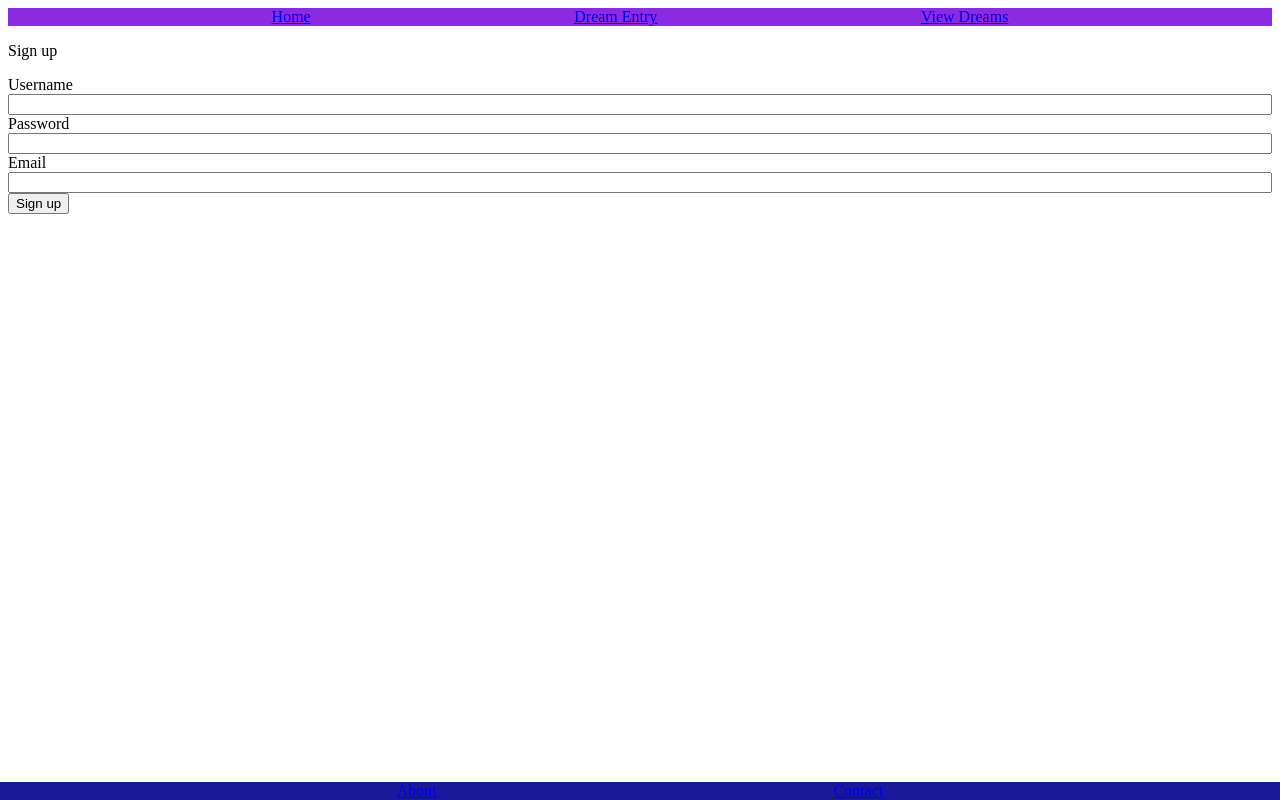
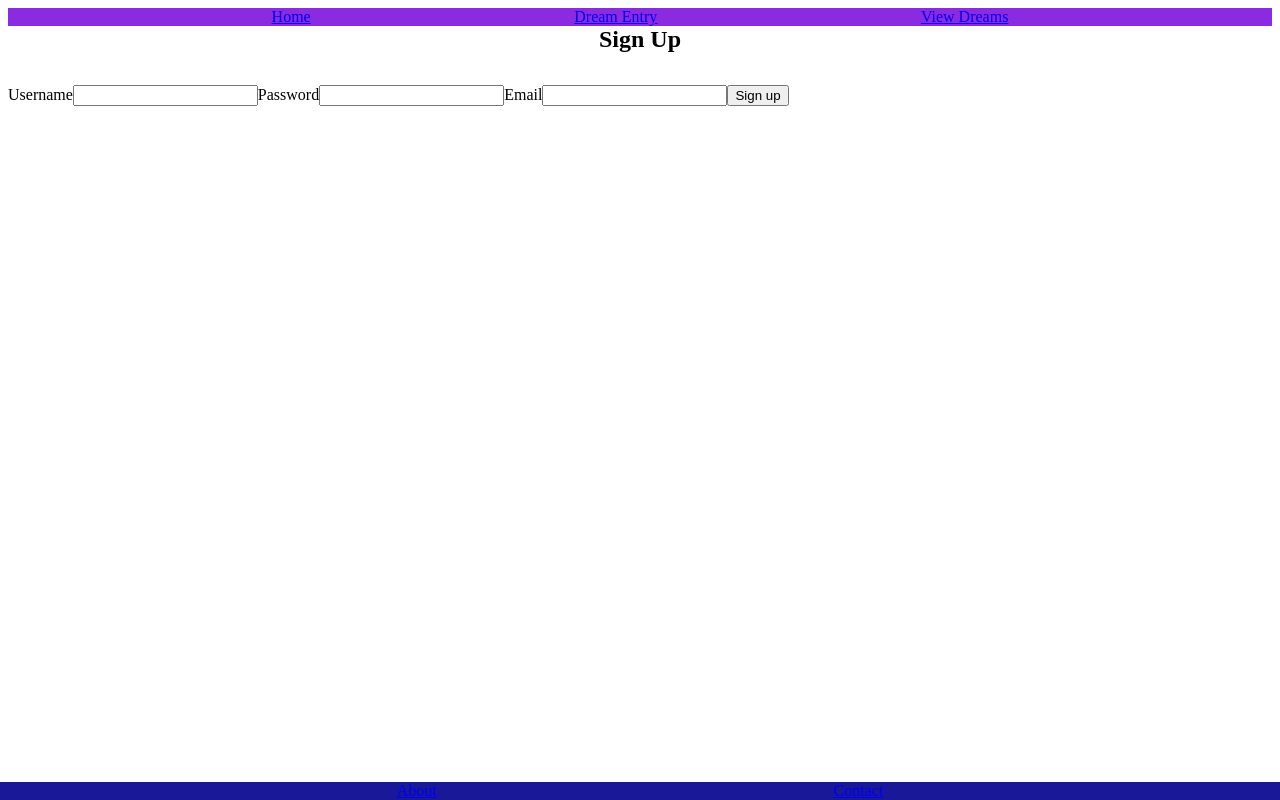
Before and after one commit to geojasent/recountSheep, a React (Create React App) app in the folder client/: page /signup in a window 1280 px wide. Built offline with nearby package versions, Linux system fonts and the light colour scheme.

Commit message:
initial signup and login page hooks setup

```diff
--- a/client/src/components/UserInfo.tsx
+++ b/client/src/components/UserInfo.tsx
@@ -1,40 +1,58 @@
 import './UserInfo.modules.css';
 
-export interface ISignUpProps {}
+interface ILoginSignUpData {
+    userName: string;
+    userPassword: string;
+    userEmail: string;
+    // userRole: string;
+}
 
-const UserNameInput: React.FunctionComponent<ISignUpProps> = (props) => {
+interface LoginSignUpProps extends ILoginSignUpData {
+    updateFields: (fields: Partial<ILoginSignUpData>) => void;
+}
+
+export function UserNameInput({ userName, updateFields }: LoginSignUpProps) {
     return (
-        <div className="signupInfo">
-            <span>Username</span>
-            <input></input>
-        </div>
+        <>
+            <label>Username</label>
+            <input
+                className="userNameInput"
+                onChange={(e) => {
+                    updateFields({ userName: e.target.value });
+                }}
+            ></input>
+        </>
     );
-};
+}
 
-const LoginInput: React.FunctionComponent<ISignUpProps> = (props) => {
+export function PasswordInput({ userPassword, updateFields }: LoginSignUpProps) {
     return (
-        <div className="signupInfo">
-            <span>Username or Email</span>
-            <input></input>
-        </div>
+        <>
+            <label>Password</label>
+            <input
+                className="userPassword"
+                onChange={(e) => {
+                    updateFields({ userPassword: e.target.value });
+                }}
+            ></input>
+        </>
     );
-};
+}
+export function EmailInput({ userEmail, updateFields }: LoginSignUpProps) {
+    return (
+        <>
+            <label>Email</label>
+            <input
+                className="userEmail"
+                onChange={(e) => {
+                    updateFields({ userEmail: e.target.value });
+                }}
+            ></input>
+        </>
+    );
+}
 
-const PasswordInput: React.FunctionComponent<ISignUpProps> = (props) => {
-    return (
-        <div className="signupInfo">
-            <span>Password</span>
-            <input></input>
-        </div>
-    );
-};
-const EmailInput: React.FunctionComponent<ISignUpProps> = (props) => {
-    return (
-        <div className="signupInfo">
-            <span>Email</span>
-            <input></input>
-        </div>
-    );
-};
-
-export { UserNameInput, LoginInput, PasswordInput, EmailInput };
+// move to subscribe page
+// export function userRoleChange({ userRole: updateFields }: LoginSignUpProps) {
+//     return <></>;
+// }
--- a/client/src/pages/Login.tsx
+++ b/client/src/pages/Login.tsx
@@ -1,17 +1,50 @@
-import { LoginInput, PasswordInput } from '../components/UserInfo';
+import { FormEvent, useState } from 'react';
+import { FormWrapper } from '../components/FormWrapper';
+import { UserNameInput, PasswordInput } from '../components/UserInfo';
 import './LoginSignUp.modules.css';
 
-export interface ISignUpProps {}
+export interface ILoginData {
+    userName: string;
+    userPassword: string;
+    userEmail: string;
+}
 
-const Login: React.FunctionComponent<ISignUpProps> = (props) => {
+const INITIALUSERDATA: ILoginData = {
+    userName: '',
+    userPassword: '',
+    userEmail: ''
+};
+
+const Login: React.FC = () => {
+    const [userData, setUserData] = useState(INITIALUSERDATA);
+
+    function updateFields(fields: Partial<ILoginData>) {
+        setUserData((prev) => {
+            return { ...prev, ...fields };
+        });
+    }
+
+    const onSubmit = async (e: FormEvent) => {
+        e.preventDefault();
+        try {
+            const body = userData;
+            console.log(body);
+        } catch (err) {
+            console.log(err);
+        }
+    };
+
     return (
         <div id="loginContainer">
-            <p>Login</p>
-            <LoginInput />
-            <PasswordInput />
-            <button type="submit" className="loginSignupButton">
-                Login
-            </button>
+            <FormWrapper title="Login">
+                <form id="form" onSubmit={onSubmit}>
+                    <UserNameInput {...userData} updateFields={updateFields} />
+                    <PasswordInput {...userData} updateFields={updateFields} />
+                    <button type="submit" className="loginSignupButton">
+                        Login
+                    </button>
+                </form>
+            </FormWrapper>
         </div>
     );
 };
--- a/client/src/pages/SignUp.tsx
+++ b/client/src/pages/SignUp.tsx
@@ -1,18 +1,51 @@
+import { FormEvent, useState } from 'react';
+import { FormWrapper } from '../components/FormWrapper';
 import { UserNameInput, PasswordInput, EmailInput } from '../components/UserInfo';
 import './LoginSignUp.modules.css';
 
-export interface ISignUpProps {}
+export interface ISignUpData {
+    userName: string;
+    userPassword: string;
+    userEmail: string;
+}
 
-const SignUp: React.FunctionComponent<ISignUpProps> = (props) => {
+const INITIALUSERDATA: ISignUpData = {
+    userName: '',
+    userPassword: '',
+    userEmail: ''
+};
+
+const SignUp: React.FC = () => {
+    const [userData, setUserData] = useState(INITIALUSERDATA);
+
+    function updateFields(fields: Partial<ISignUpData>) {
+        setUserData((prev) => {
+            return { ...prev, ...fields };
+        });
+    }
+
+    const onSubmit = async (e: FormEvent) => {
+        e.preventDefault();
+        try {
+            const body = userData;
+            console.log(body);
+        } catch (err) {
+            console.log(err);
+        }
+    };
+
     return (
         <div id="signupContainer">
-            <p>Sign up</p>
-            <UserNameInput />
-            <PasswordInput />
-            <EmailInput />
-            <button type="submit" className="loginSignupButton">
-                Sign up
-            </button>
+            <FormWrapper title="Sign Up">
+                <form id="form" onSubmit={onSubmit}>
+                    <UserNameInput {...userData} updateFields={updateFields} />
+                    <PasswordInput {...userData} updateFields={updateFields} />
+                    <EmailInput {...userData} updateFields={updateFields} />
+                    <button type="submit" className="loginSignupButton">
+                        Sign up
+                    </button>
+                </form>
+            </FormWrapper>
         </div>
     );
 };
```
